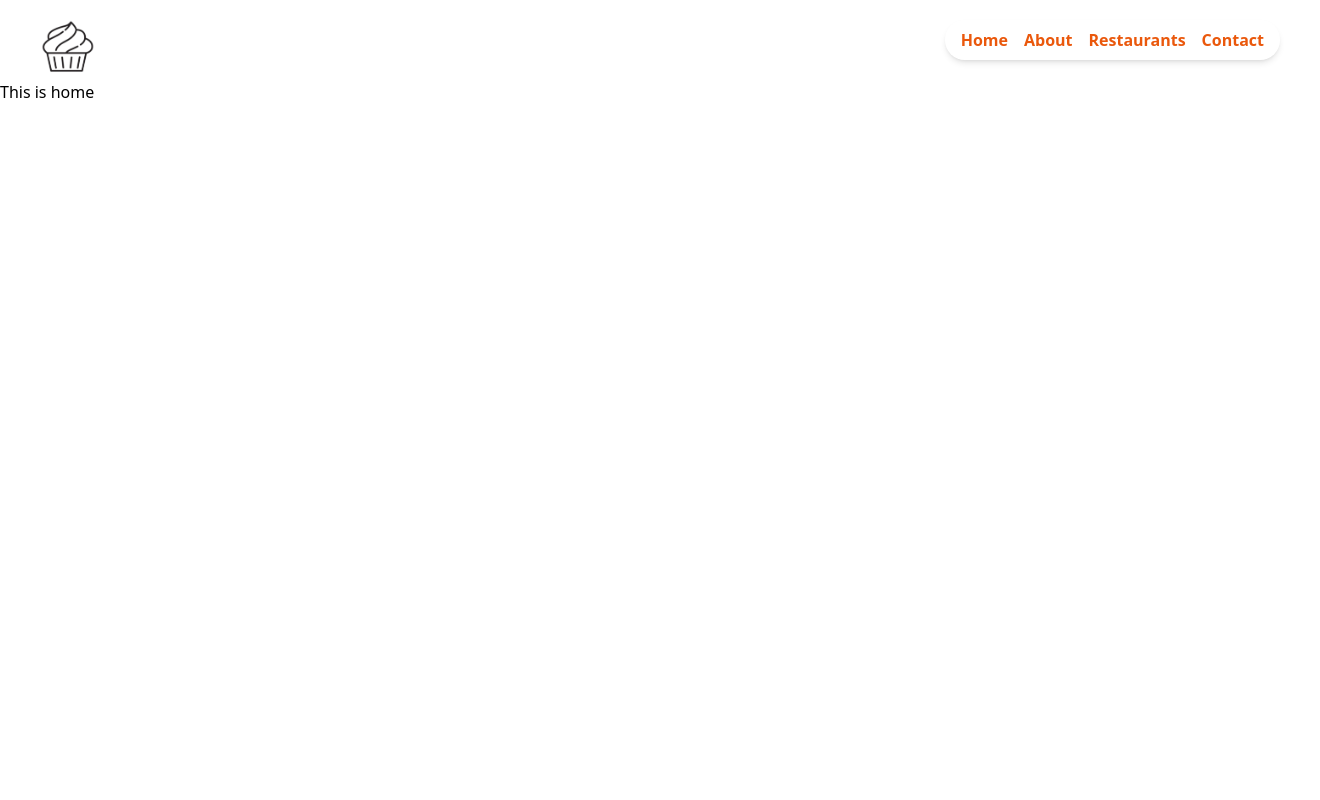
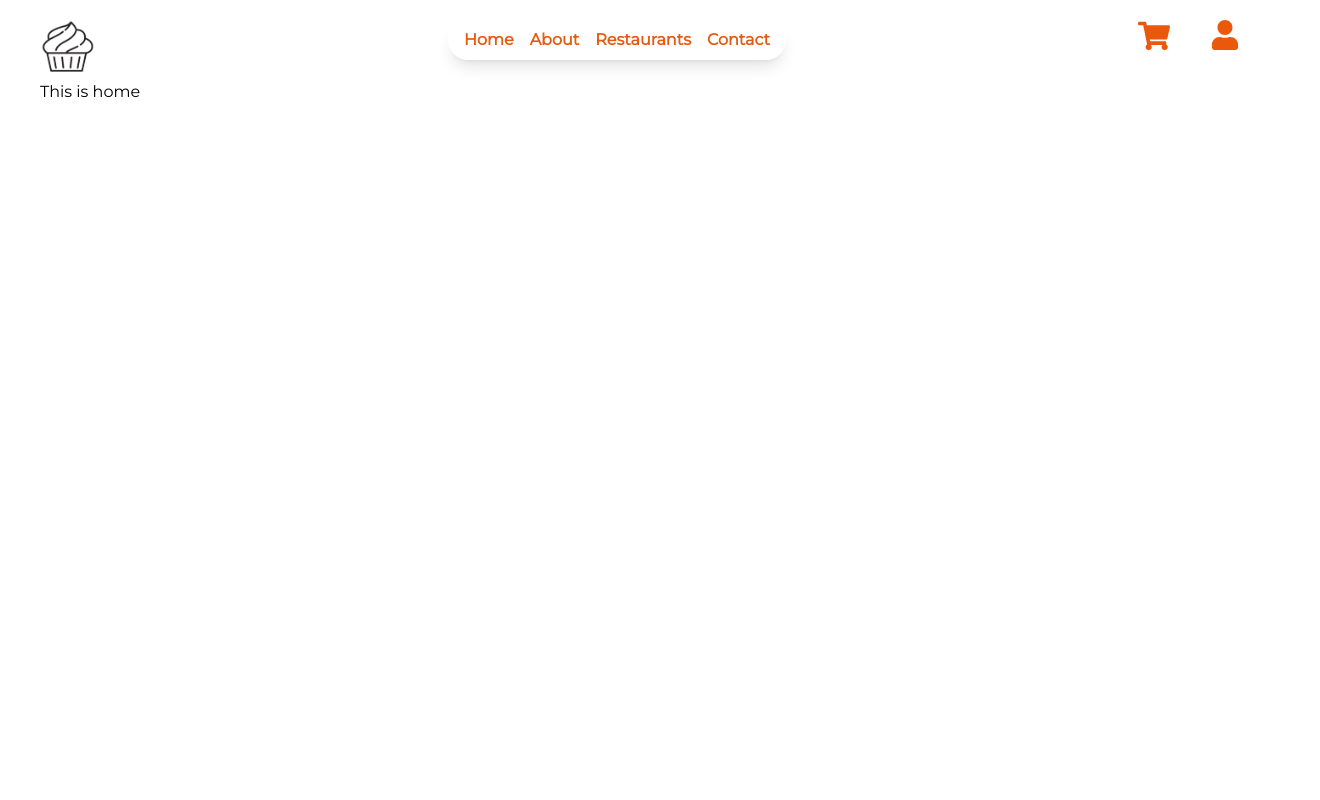
Before and after one commit to Karthikpeddy/FoodDelivery, a React (Create React App) app: page / in a window 1280 px wide. Shown: the top 800 px of the page, 1320 px wide, since content can reach past the window. Built offline with nearby package versions, Linux system fonts and the light colour scheme.

Commit message:
Styling-headerFinal

```diff
--- a/package.json
+++ b/package.json
@@ -6,6 +6,7 @@
     "@testing-library/jest-dom": "^5.17.0",
     "@testing-library/react": "^13.4.0",
     "@testing-library/user-event": "^13.5.0",
+    "framer-motion": "^10.16.4",
     "react": "^18.2.0",
     "react-dom": "^18.2.0",
     "react-icons": "^4.11.0",
--- a/src/App.css
+++ b/src/App.css
@@ -1,38 +1,5 @@
-.App {
-  text-align: center;
+@import url("https://fonts.googleapis.com/css2?family=Montserrat&family=Titillium+Web:wght@300;400;600&display=swap");
+
+* {
+  font-family: "Montserrat", sans-serif;
 }
-
-.App-logo {
-  height: 40vmin;
-  pointer-events: none;
-}
-
-@media (prefers-reduced-motion: no-preference) {
-  .App-logo {
-    animation: App-logo-spin infinite 20s linear;
-  }
-}
-
-.App-header {
-  background-color: #282c34;
-  min-height: 100vh;
-  display: flex;
-  flex-direction: column;
-  align-items: center;
-  justify-content: center;
-  font-size: calc(10px + 2vmin);
-  color: white;
-}
-
-.App-link {
-  color: #61dafb;
-}
-
-@keyframes App-logo-spin {
-  from {
-    transform: rotate(0deg);
-  }
-  to {
-    transform: rotate(360deg);
-  }
-}
--- a/src/components/home.jsx
+++ b/src/components/home.jsx
@@ -1,6 +1,6 @@
 const Home = () => {
   return (
-    <div name="home" className="w-full h-screen pt-20">
+    <div name="home" className="w-full h-screen ml-10 pt-20">
       This is home
     </div>
   );
--- a/src/components/navbar.jsx
+++ b/src/components/navbar.jsx
@@ -1,20 +1,32 @@
 import React from "react";
 import { Link } from "react-scroll";
 import Logo from "../assets/cupcakee.png";
+import { motion } from "framer-motion";
+import { FaShoppingCart, FaUser } from "react-icons/fa";
 
 const Navbar = () => {
   return (
     <div className=" fixed flex pt-5 w-full justify-between">
-      <div className="top-0 left-0 ml-10 pb-10 mr-10">
-        <img
-          src={Logo}
-          alt="cupcake icon"
-          className="w-14 h-14 object-cover text-orange-600 "
-        />
+      <div className="top-0 left-0 ml-10 pb-10 ">
+        <Link to="home" className="cursor-pointer">
+          <motion.img
+            initial={{ y: -100, opacity: 0 }}
+            animate={{ y: 0, opacity: 1 }}
+            whileHover={{ scale: 0.9 }}
+            whileTap={{ scale: 0.6 }}
+            src={Logo}
+            alt="cupcake icon"
+            className="w-14 h-14 object-cover text-orange-600"
+          />
+        </Link>
       </div>
-      <div className="flex  mr-100 rounded-full bg-blue shadow-md  h-10 p-4  items-center gap-20">
+      <motion.div
+        className="flex  mr-100 rounded-full bg-blue shadow-lg  h-10 p-4   items-center gap-20 backdrop-blur-[0.5rem] bg-opacity-80 border-opacity-40"
+        initial={{ y: -100, opacity: 0 }}
+        animate={{ y: 0, opacity: 1 }}
+      >
         <ul className="list-none flex flex-row space-x-4 top-0 right-0  ">
-          <li>
+          <motion.li whileHover={{ scale: 0.9 }} whileTap={{ scale: 0.6 }}>
             <Link
               to="home"
               smooth={true}
@@ -23,8 +35,8 @@ const Navbar = () => {
             >
               Home
             </Link>
-          </li>
-          <li>
+          </motion.li>
+          <motion.li whileHover={{ scale: 0.9 }} whileTap={{ scale: 0.6 }}>
             <Link
               to="about"
               smooth={true}
@@ -33,8 +45,8 @@ const Navbar = () => {
             >
               About
             </Link>
-          </li>
-          <li>
+          </motion.li>
+          <motion.li whileHover={{ scale: 0.9 }} whileTap={{ scale: 0.6 }}>
             <Link
               to="restaurants"
               smooth={true}
@@ -43,8 +55,8 @@ const Navbar = () => {
             >
               Restaurants
             </Link>
-          </li>
-          <li>
+          </motion.li>
+          <motion.li whileHover={{ scale: 0.9 }} whileTap={{ scale: 0.6 }}>
             <Link
               to="contact"
               smooth={true}
@@ -53,8 +65,32 @@ const Navbar = () => {
             >
               Contact
             </Link>
-          </li>
+          </motion.li>
         </ul>
+      </motion.div>
+      <div className="flex flex-row">
+        <motion.div
+          whileHover={{ scale: 0.9 }}
+          whileTap={{ scale: 0.6 }}
+          initial={{ y: -100, opacity: 0 }}
+          animate={{ y: 0, opacity: 1 }}
+          className="w-33 h-29"
+        >
+          <FaShoppingCart
+            size={32}
+            color="#ea580c"
+            className="mr-10 cursor-pointer"
+          />
+        </motion.div>
+        <motion.div
+          whileHover={{ scale: 0.9 }}
+          whileTap={{ scale: 0.6 }}
+          initial={{ y: -100, opacity: 0 }}
+          animate={{ y: 0, opacity: 1 }}
+          className="w-33 h-29 flex flex-row"
+        >
+          <FaUser size={30} color="#ea580c" className="mr-10 cursor-pointer" />
+        </motion.div>
       </div>
     </div>
   );
```
Also changed, not shown: 1 other file (tests, documents, lock files or other folders).
